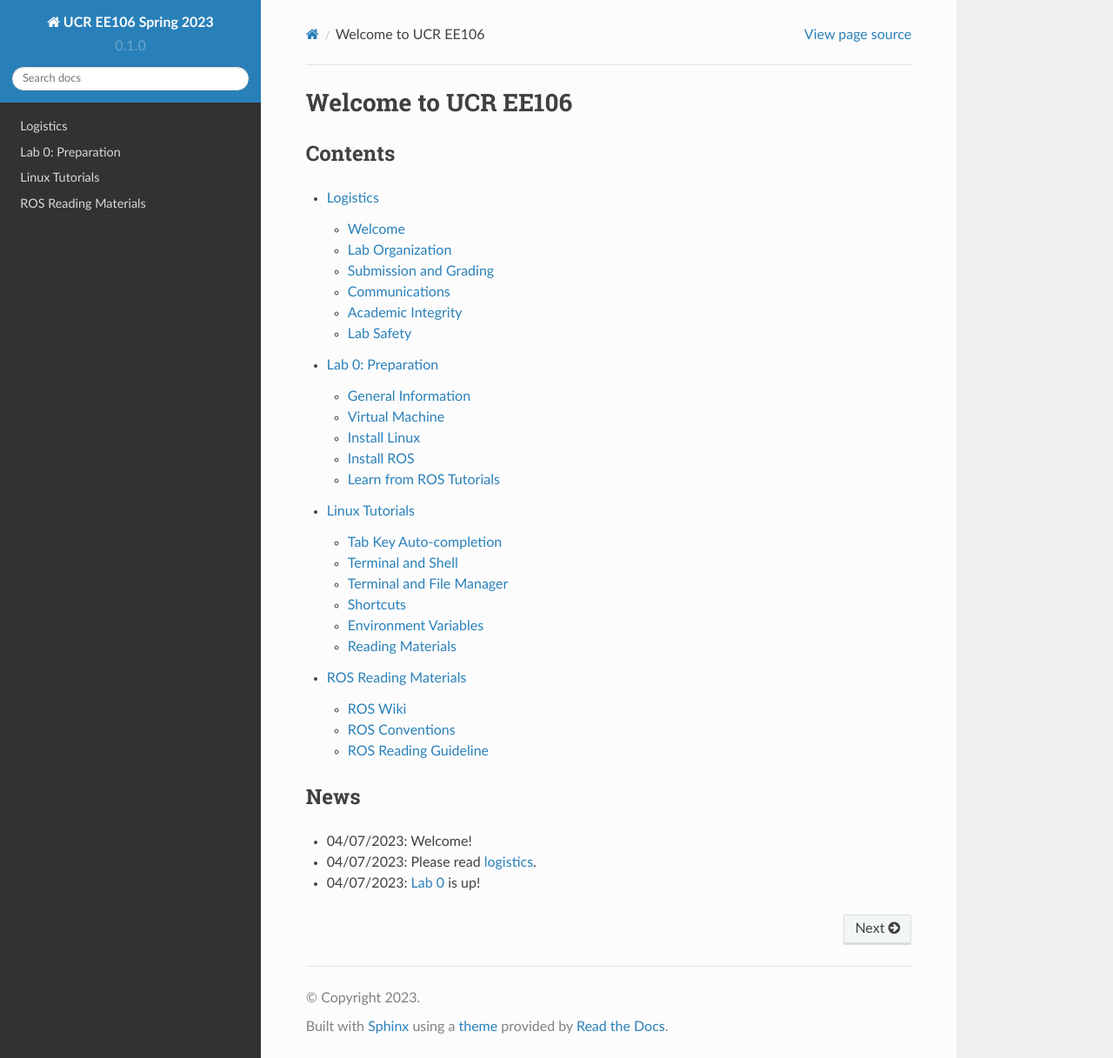
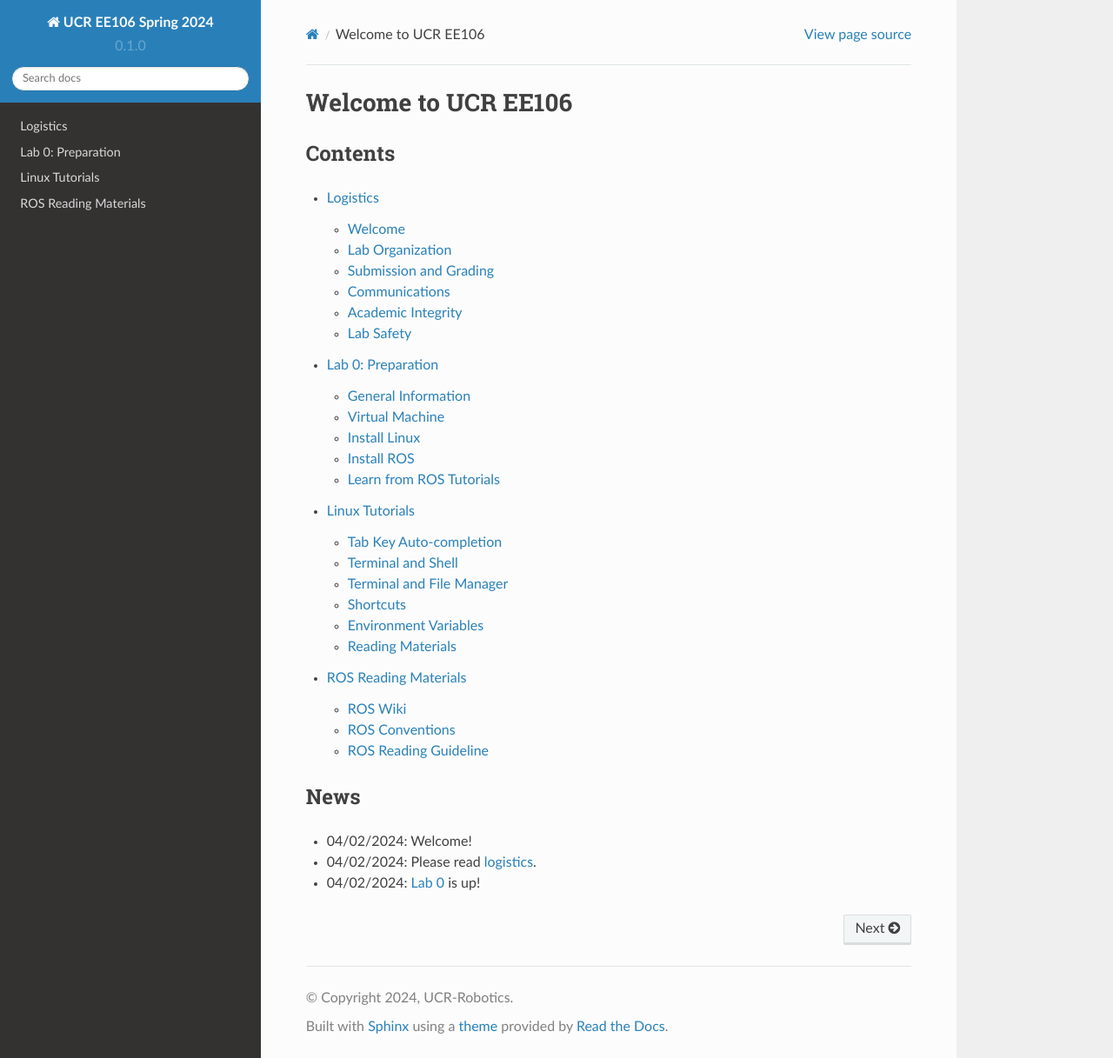
Before and after one commit to taektay/ee106, a Sphinx documentation site: the page built from docs/source/index.rst, in a window 1280 px wide and 1217 px high. Shown: the whole window at 87% size. Built offline with Sphinx 7.4.7 and the Read the Docs theme 2.0.0, drawn with Linux system fonts in a browser that asks for light colours.

Commit message:
U[dated TA Data, and year changed to 2024

```diff
--- a/docs/source/conf.py
+++ b/docs/source/conf.py
@@ -2,8 +2,8 @@
 
 # -- Project information
 
-project = 'UCR EE106 Spring 2023'
-copyright = '2023'
+project = 'UCR EE106 Spring 2024'
+copyright = '2024, UCR-Robotics'
 author = 'UCR-Robotics'
 
 release = '0.1'
--- a/docs/source/index.rst
+++ b/docs/source/index.rst
@@ -14,6 +14,6 @@
 News
 --------
 
-- 04/07/2023: Welcome!
-- 04/07/2023: Please read `logistics <logistics.html>`_.
-- 04/07/2023: `Lab 0 <lab0.html>`_ is up!
+- 04/02/2024: Welcome!
+- 04/02/2024: Please read `logistics <logistics.html>`_.
+- 04/02/2024: `Lab 0 <lab0.html>`_ is up!
--- a/lumache.py
+++ b/lumache.py
@@ -1,5 +1,5 @@
 """
-UCR EE106 Spring 2023
+UCR EE106 Spring 2024
 """
 
 __version__ = "0.1.0"
```
Also changed, not shown: docs/source/logistics.rst (+5 -2 lines).
